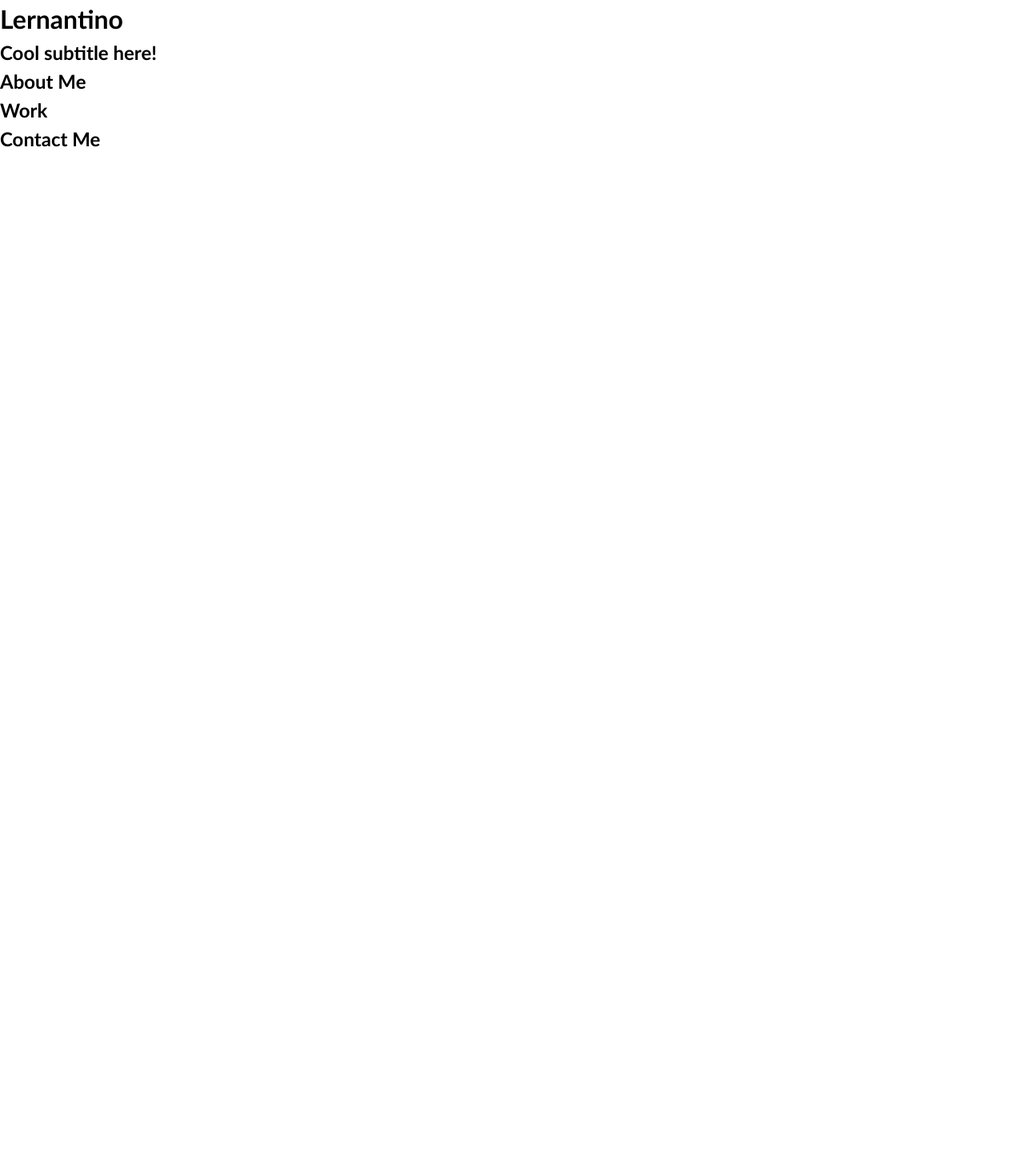
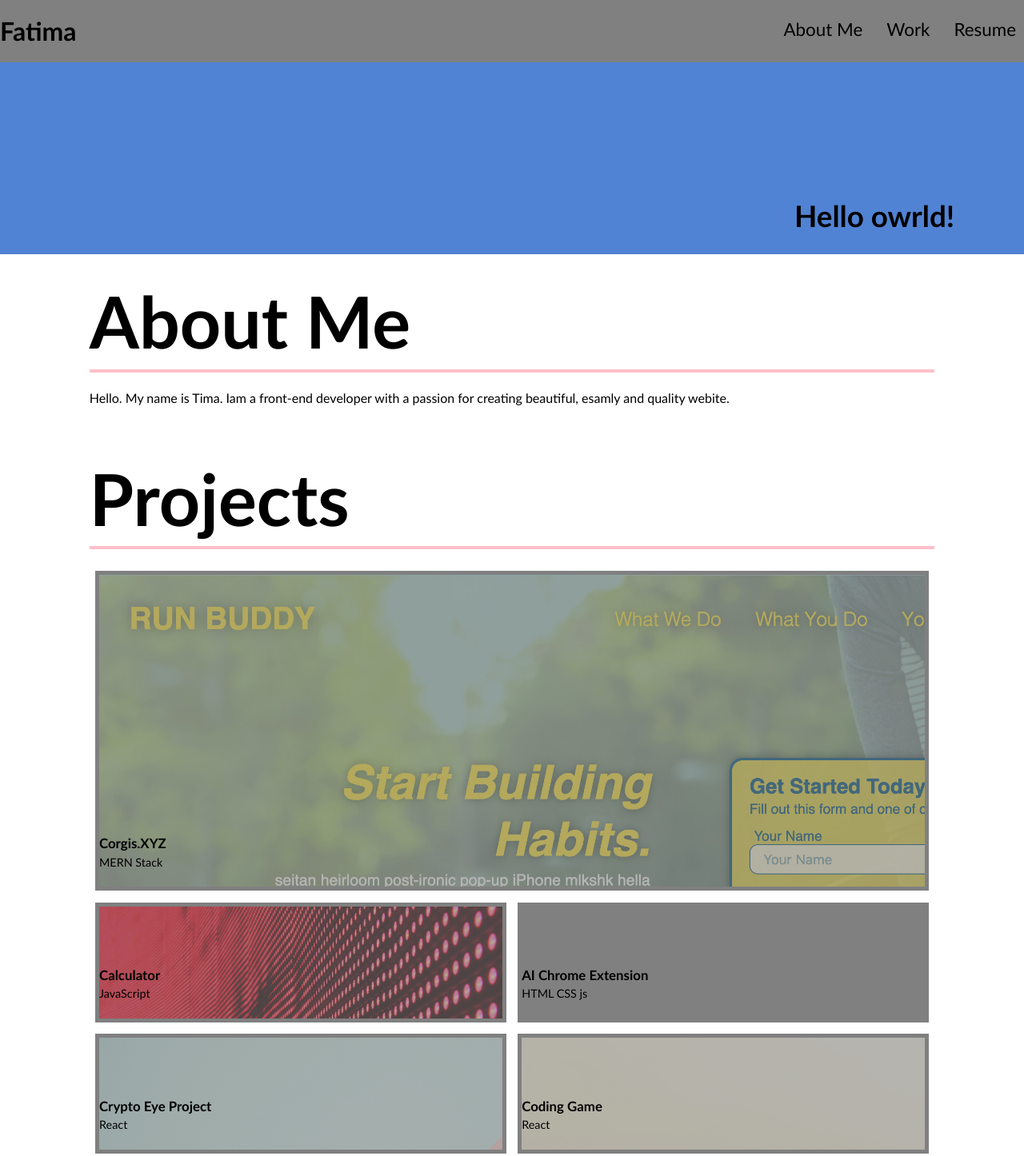
Before and after one commit to Saadu10002/folio-pro, a plain HTML site: page index.html in a window 1280 px wide. Shown: the top 1446 px of the page at 80% size. Before the commit the page ends 800 px from the top, so only its background shows below. Drawn offline with Linux system fonts and the light colour scheme; files that its build step writes are made by us from their sources.

Commit message:
add all the changes

```diff
--- a/css/style.css
+++ b/css/style.css
@@ -1,6 +1,7 @@
 * {
   box-sizing: border-box;
 }
+
 
 body {
   margin: 0;
@@ -21,3 +22,211 @@ h6 {
 p {
   margin: 0;
 }
+
+header {
+  padding: 15px 0 15px 0;
+  display: flex;
+  flex-direction: row;
+  justify-content: space-between;
+  flex-wrap: wrap;
+  background-color: grey;
+}
+
+nav {
+  display: flex;
+  flex-direction: row;
+  flex-wrap: wrap;
+
+}
+nav a {
+  text-decoration: none;
+  padding: 5px 10px;
+  color: var(--scendary);
+  margin-right: 10px;
+  background-image:
+  background-repeat: no-repeat ;
+  background-size: 100% 0.2em;
+  background-position: bottom;
+  transition: all 0.25s ease-in;
+  font-size: 1.4rem;
+}
+nav a:last-child {
+  margin-right: 0;
+}
+nav a:hoover {
+  background-size: 100% 100%;
+  color: var(--primary);
+
+}
+.hero-banner {
+background-color: rgb(81,131, 212);
+background-image: url("../images/02-hero-bg.jpg"), linear-gradient(180deg, var(--secondary) 0%, var(--primary)100%);
+background-size: cover;
+background-position: center;
+background-blend-mode: soft-light;
+min-height: 30vh;
+color: var(--light);
+padding: 2% 6%;
+display: flex;
+justify-content: flex-end;
+align-items: flex-end;
+text-align: right;
+}
+.hero-banner div {
+  flex: 0 0 90%
+}
+.hero-banner h2 {
+  background-color: var(--scendary);
+  color: var(--tertiary);
+  margin: 0;
+  padding: 5px 10px;
+  font-size: 2.3rem;
+  line-height: 1.2;
+  display: inline;
+}
+.page-wrapper {
+max-width: 88%;
+margin-left: auto;
+margin-right: auto;
+}
+.page-section {
+  margin: 25px;
+  padding: 10px;
+  display: flex;
+  flex-direction: row;
+  flex-wrap: wrap;
+  align-items: stretch;
+  justify-content: space-between;
+}
+
+.page-section > h2 {
+  flex: 0 0 20%;
+  text-align: right;
+  padding-right: 15px;
+  border-right: 4px solid grey;
+  font-size: 4vw;
+  line-height: 1.1;
+}
+.page-section > div {
+flex: 0 o 77%
+}
+
+.page-section p {
+  margin-bottom: 20px;
+}
+
+.flex-container {
+  display: flex;
+  flex-wrap: wrap;
+  justify-content: center;
+}
+
+.flex-item {
+  border: 5px solid grey;
+  background-color: grey;
+  color: black;
+  min-height: 150px;
+  max-height: 150px;
+  flex-basis: calc(50% - 1em);
+  display: flex;
+  align-items: flex-end;
+  padding: 0 0 20px 0;
+  margin: 0.5em;
+  text-decoration: none;
+  background-blend-mode: soft-light;
+  background-size: 150%;
+  transition: all 0.5s;
+  font-size: 0.9rem;
+}
+
+.flex-item:first-child{
+  min-height: 400px;
+  flex-basis: 100%;
+}
+.flex-item:hover {
+  background-color:  rgba(0, 0, 0, 0.3);
+}
+.contact address a {
+  color: black
+  padding: 5px;
+  text-decoration: none;
+  font-style: normal;
+  margin: 0 0.2rem 0.1rem;
+  background-image: linear(270deg,var(--primary) 0%, var(--primary) 100%);
+}
+
+.contact address a:hover {
+  color: pink;
+}
+.corgis-report {
+  background-image: url("../images/02-run-buddy.jpg");
+}
+.calc {
+  background-image: url("../images/02-portfolio-1.jpg") ;
+}
+.Chrome-Extension {
+  background-image: url("../images/02-portfolio-2.jpg");
+}
+
+.Crypto {
+  background-image: url("../images/02-portfolio-3.jpg");
+}
+
+.game {
+  background-image: url("../images/02-portfolio-4.jpg");
+}
+
+ @media screen and (max-width: 1000px) {
+  header {
+    padding: 0 0 10px 0;
+    justify-content: center;
+    text-align:center;
+  }
+
+  header h1 {
+    width: 100%;
+    padding: 5px;
+    margin-bottom: 10px;
+    font-size: 10vw;
+
+  }
+ }
+
+ header nav {
+  justify-content: center;
+
+ }
+
+ .page-section > h2,
+ .page-section > div {
+  flex: 0 0 100%;
+ }
+
+ .page-section > h2 {
+  border-right: none;
+  border-bottom: 4px solid pink;
+  margin-bottom: 20px;
+  padding-bottom: 10px;
+  text-align: left;
+  font-size: 7vw;
+
+ }
+
+ @media sreen and (max-width: 768px){
+  .flex-item,
+  .flex-item:first-child {
+    flex-basis: 100%;
+  }
+  .flex-item:first-child {
+    min-height: 150px;
+  }
+
+  .hero-banner {
+    justify-content: center;
+    text-align: center;
+  }
+  .contact address {
+    flex-direction: column;
+    align-items: flex-start;
+  }
+ }
--- a/index.html
+++ b/index.html
@@ -5,22 +5,25 @@
   <meta charset="UTF-8">
   <meta name="viewport" content="width=device-width, initial-scale=1.0">
   <meta http-equiv="X-UA-Compatible" content="ie=edge">
-  <title>Lernantino // Web Developer</title>
-  <link rel="stylesheet" href="./assets/css/style.css" />
+  <title>Portifolio // Web Developer</title>
+  <link rel="stylesheet" href="./css/style.css" />
 </head>
 
 <body>
   <!-- main logo / nav -->
   <header>
-    <h1>Lernantino</h1>
+    <h1>Fatima</h1>
     <nav>
+      <a href="#">About Me</a>
+      <a href="#">Work</a>
+      <a href="#">Resume</a>
     </nav>
   </header>
 
   <!-- hero banner -->
   <section class="hero-banner">
     <div>
-      <h2>Cool subtitle here!</h2>
+      <h2>Hello owrld!</h2>
     </div>
   </section>
 
@@ -28,16 +31,60 @@
     <!-- about me -->
     <section class="page-section" id="about">
       <h2>About Me</h2>
+      <div>
+        <p>Hello. My name is Tima. Iam a front-end developer with a passion for creating beautiful, esamly and quality webite. </p>
     </section>
 
     <!-- portfolio container -->
     <section class="page-section" id="work">
-      <h2>Work</h2>
+      <h2>Projects</h2>
+      <div class="flex-container"
+      <img src="02-run-buddy.jpg"/>
+      <a href=""class="flex-item corgis-report">
+      <div>
+      <h3>Corgis.XYZ</h3>
+      <span>MERN Stack</span>
+    </div>
+  </a>
+    <a href="" class="flex-item calc">
+    <div>
+      <h3>Calculator</h3>
+      <span>JavaScript</span>
+    </div>
+  </a>
+    <a href="" class="flex-item Extension">
+    <div>
+      <h3>AI Chrome Extension</h3>
+      <span>HTML CSS js</span>
+    </div>
+  </a>
+    <a href="" class="flex-item Crypto">
+    <div>
+      <h3>Crypto Eye Project</h3>
+      <span>React</span>
+    </div>
+    </a>
+    <a href="" class="flex-item game">
+      <div>
+        <h3>Coding Game</h3>
+        <span>React</span>
+      </div>
+      </a>
+
+    </div>
     </section>
-
     <!-- contact -->
     <section class="page-section contact" id="contact">
       <h2>Contact Me</h2>
+      <div>
+        <Address>
+          <a href="tel:+4477777">07980001230</a>
+          <a href="mailto:info@buildwithme.com">buildwithme.com</a>
+          <a href="https://www.twitter.com">twitter</a>
+          <a href="https://www.github.com">Github</a>
+          <a href="https://www.linkedin.com">Linkedin</a>
+        </Address>
+      </div>
     </section>
   </main>
 </body>
```
